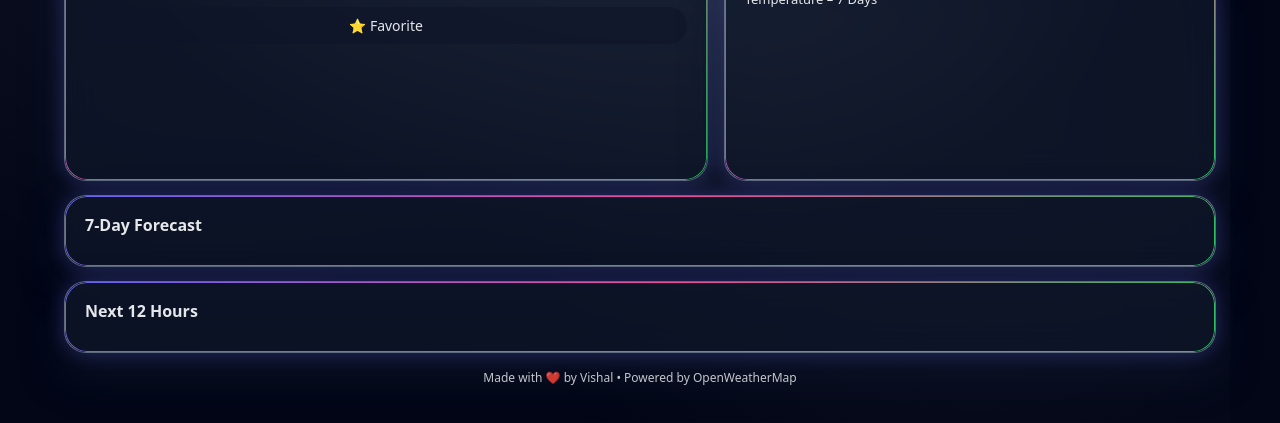
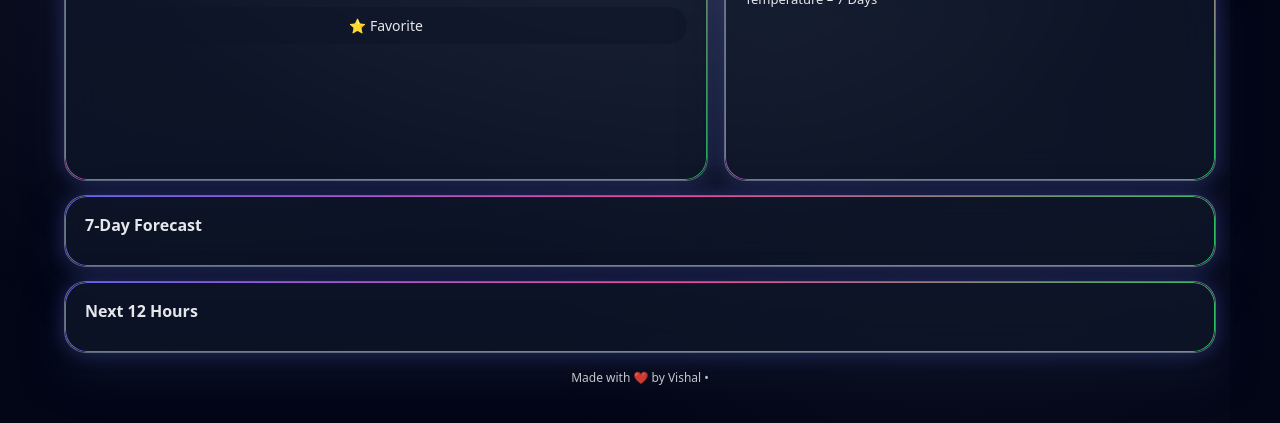
Before and after one commit to vishalexplore/vishal-weather, a plain HTML site: page index.html in a window 1280 px wide. Shown: the part 361-784 px from the top of the page. Drawn offline with nearby package versions, Linux system fonts and the light colour scheme; no server answers; a script that the page names is missing.

Commit message:
Update index.html

```diff
--- a/index.html
+++ b/index.html
@@ -530,7 +530,7 @@
   </section>
 
   <footer class="footer">
-    Made with ❤️ by Vishal • Powered by OpenWeatherMap
+    Made with ❤️ by Vishal •
   </footer>
 
   <script>
```
